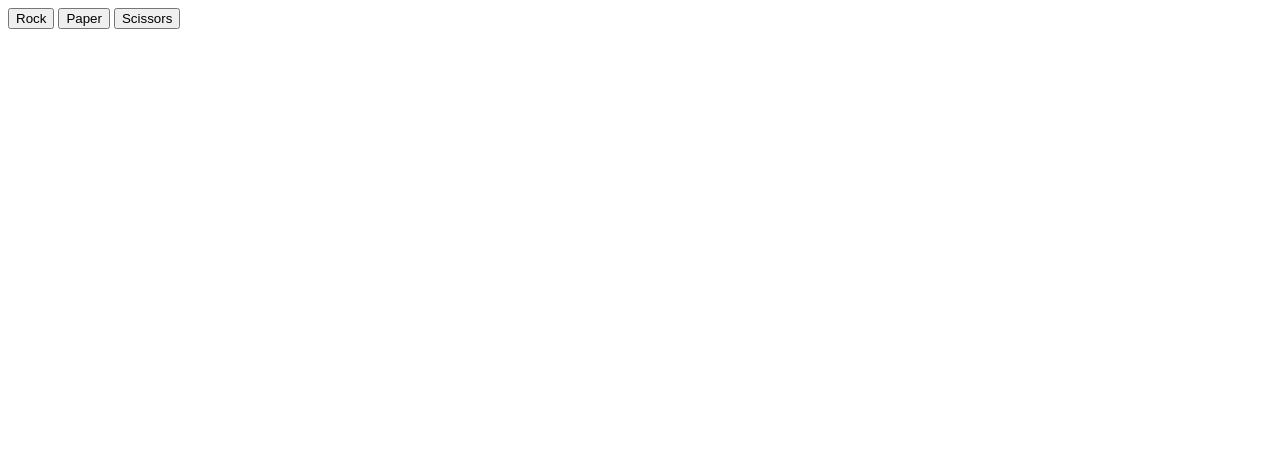
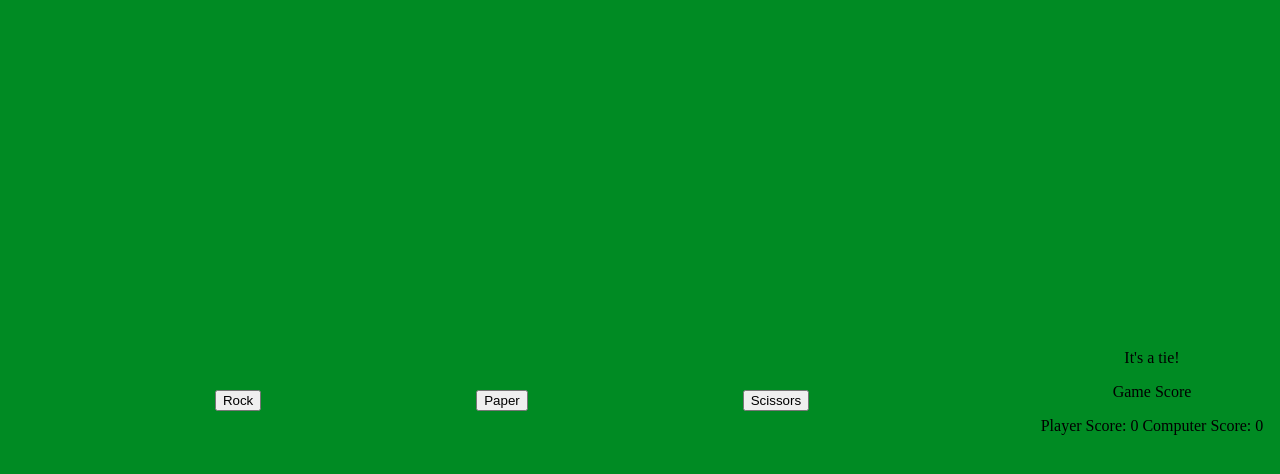
Before and after one commit to redockirtap/rock-scissors-paper-odin, a plain HTML site: page index.html in a window 1280 px wide. Both pictures are taken after a click on the button "Rock". Drawn offline with Linux system fonts and the light colour scheme.

Commit message:
Finish the functions work, except checkScore(), which restarts the count.

```diff
--- a/game.js
+++ b/game.js
@@ -1,6 +1,6 @@
 const gameChoices = ['Rock', 'Paper', 'Scissors'];
-let PlayerWin = [];
-let ComputerWin = [];
+let PlayerScore = 0;
+let ComputerScore = 0;
 
 function random() {
     maxNum = Math.ceil(2);
@@ -13,14 +13,8 @@ function getComputerChoice() {
     return ComputerChoice;
 }
 
-function getPlayerChoice() {
-    PlayerChoice = prompt('Your turn to choose (rock, paper, or scissors): ');
-    PlayerChoice = PlayerChoice.toLowerCase();
-    return PlayerChoice;
-}
-
 function playRound() {
-    getComputerChoice();
+    // console.log(PlayerChoice, ComputerChoice);
     if (PlayerChoice === ComputerChoice) {
         msg = "It's a tie!";
         return msg;
@@ -28,57 +22,94 @@ function playRound() {
     PlayerChoice === 'Scissors' && ComputerChoice === 'Paper' ||
     PlayerChoice === 'Paper' && ComputerChoice === 'Rock') {
         msg = `You win! ${PlayerChoice} beats ${ComputerChoice}!`;
+        PlayerScore++;
         return msg;
     } else {
         msg = `You lose! ${ComputerChoice} beats ${PlayerChoice}!`;
+        ComputerScore++;
         return msg;
     }
 }
 
-
-function checkScore(PlayerWin, ComputerWin) {
-    // game();
-    if (PlayerWin > ComputerWin) {
-        return "You win!"
-    } else {
-        return "You lose!"
+function checkScore(PlayerScore, ComputerScore) {
+    console.log(PlayerScore, ComputerScore);
+    if (PlayerScore === 5) {
+        alert("You win!");
+        PlayerScore = 0;
+        ComputerScore = 0;
+        return PlayerScore, ComputerScore;
+    } else if (ComputerScore === 5) {
+        alert("You lose!");
+        PlayerScore = 0;
+        ComputerScore = 0;
+        return PlayerScore, ComputerScore;
     }
 }
 
 // Buttonz event listeners
-function logPlayerChoice(e) {
+function logPlayerChoice() {
+
 
     switch (this.id) {
         case 'rock':
-            e.stopPropagation();
+            // e.stopPropagation();
             PlayerChoice = gameChoices[0];
-            console.log(`I am ${PlayerChoice}!`);
             break;
         case 'paper':
-            e.stopPropagation();
+            // e.stopPropagation();
             PlayerChoice = gameChoices[1];
-            console.log(`I am ${PlayerChoice}!`);
             break;
         case 'scissors':
-            e.stopPropagation();
+            // e.stopPropagation();
             PlayerChoice = gameChoices[2];
-            console.log(`I am ${PlayerChoice}!`);
             break;
     }
 
-    console.log(playRound());
-    // console.log(`I am ${this.id}!`);
 
+
+    getComputerChoice();
+    playRound();
+    checkScore(PlayerScore, ComputerScore);
+
+
+    msgDiv.classList.add('message');
+    msgDiv.textContent = msg;
+    scoreWindow.appendChild(msgDiv);
 }
 
+function addScoreWindow() {
+    scoreWindow.classList.add('score-window');
+    body.appendChild(scoreWindow);
+};
+
+function addScoresCount() {
+    // Label
+    label.classList.add('label');
+    label.textContent = "Game Score";
+    scoreWindow.appendChild(label);
+
+    // Add player and computer score counter
+
+    scoreCounters.classList.add('score-counter');
+    scoreCounters.textContent = `Player Score: ${PlayerScore}\n Computer Score: ${ComputerScore}`;
+    scoreWindow.append(scoreCounters);
+
+};
+
+
+// Buttons selector
 const buttons = document.querySelectorAll('button');
 
-// const rockBtn = document.querySelector('#rock');
-// const paperBtn = document.querySelector('#paper');
-// const scissorsBtn = document.querySelector('#scissors');
+// Score window selector
+const body = document.querySelector('body');
+const scoreWindow = document.createElement('div');
+
+// Table of scores
+const label = document.createElement('p');
+const scoreCounters = document.createElement('p');
+const msgDiv = document.createElement('div');
 
 buttons.forEach(e => e.addEventListener('click', logPlayerChoice), {capture: false});
-
-
-
-// console.log(game());
+buttons.forEach(e => e.addEventListener('click', addScoreWindow), {once: true});
+buttons.forEach(e => e.addEventListener('click', addScoresCount), {once: true});
+// buttons.forEach(e => e.addEventListener('click', logPlayerChoice), {capture: false});
--- a/index.html
+++ b/index.html
@@ -2,16 +2,18 @@
 <html lang="en">
 <head>
     <meta charset="UTF-8">
+    <link rel="stylesheet" href="../rock-scissors-paper-odin/styles.css">
     <meta http-equiv="X-UA-Compatible" content="IE=edge">
     <meta name="viewport" content="width=device-width, initial-scale=1.0">
     <title>Document</title>
 </head>
 <body>
 
-
-    <button id="rock">Rock</button>
-    <button id="paper">Paper</button>
-    <button id="scissors">Scissors</button>
+    <div class="game-window">
+        <button id="rock">Rock</button>
+        <button id="paper">Paper</button>
+        <button id="scissors">Scissors</button>
+    </div>
 
 
 
--- /dev/null
+++ b/styles.css
@@ -0,0 +1,41 @@
+body, html {
+    height: 100vh;
+    width: auto;
+    margin: 0%;
+    padding: 0%;
+    background-color: rgb(0, 139, 35);
+}
+
+body {
+    display: flex;
+    justify-content: space-evenly;
+    align-items: center;
+}
+
+.game-window {
+    flex: 1 1 0;
+    min-height: 100vh;
+    width: 30vw;
+    display: flex;
+    justify-content: space-evenly;
+    align-items: center;
+}
+
+.score-window {
+    text-align: center;
+    flex-direction: column;
+    justify-content: center;
+    align-items: center;
+    min-width: 20vw;
+    flex: 0 1 0;
+}
+
+.table-row .table-column {
+    text-align: center;
+    margin: 0%;
+    padding: 0%;
+}
+
+table {
+    border: 1px solid black;
+}
```
